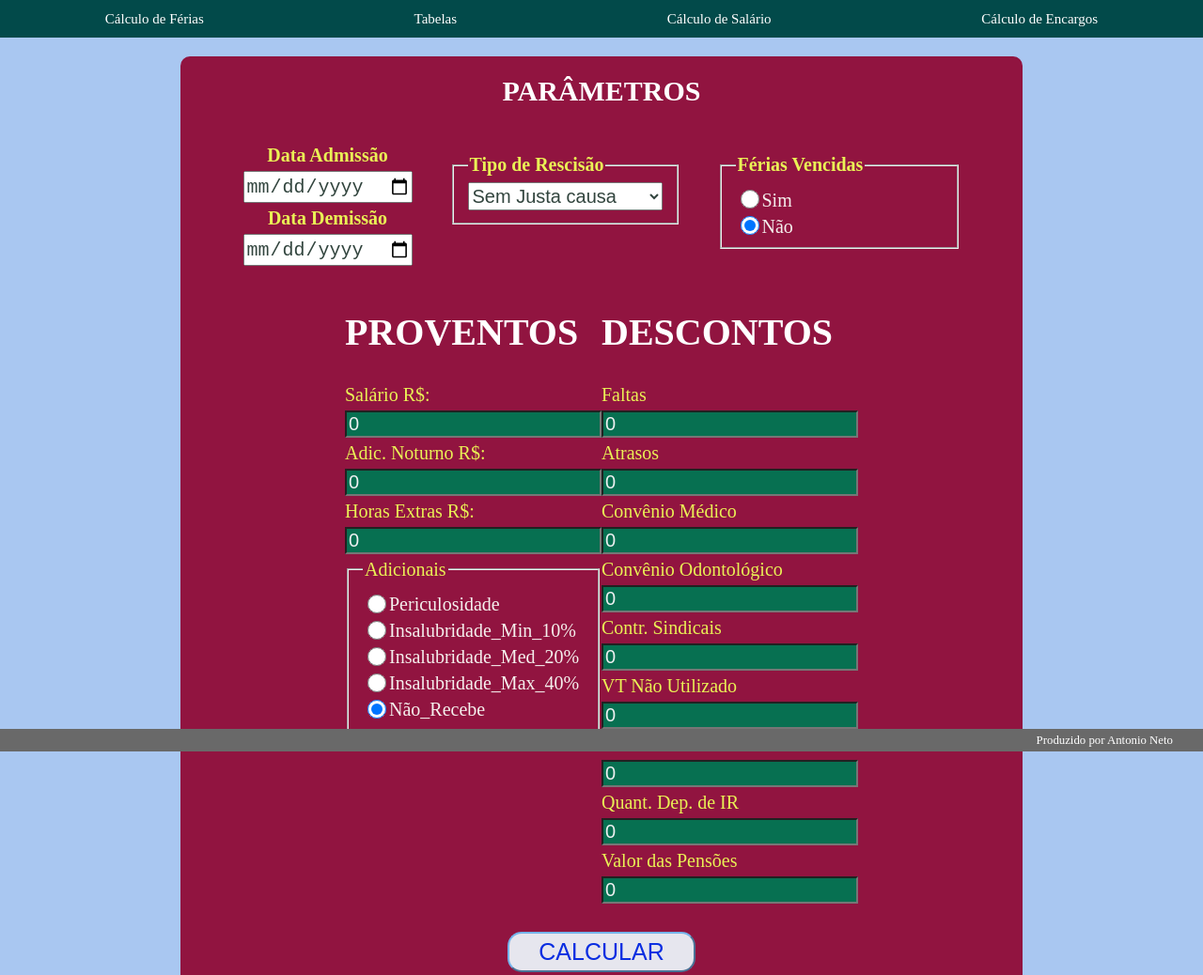
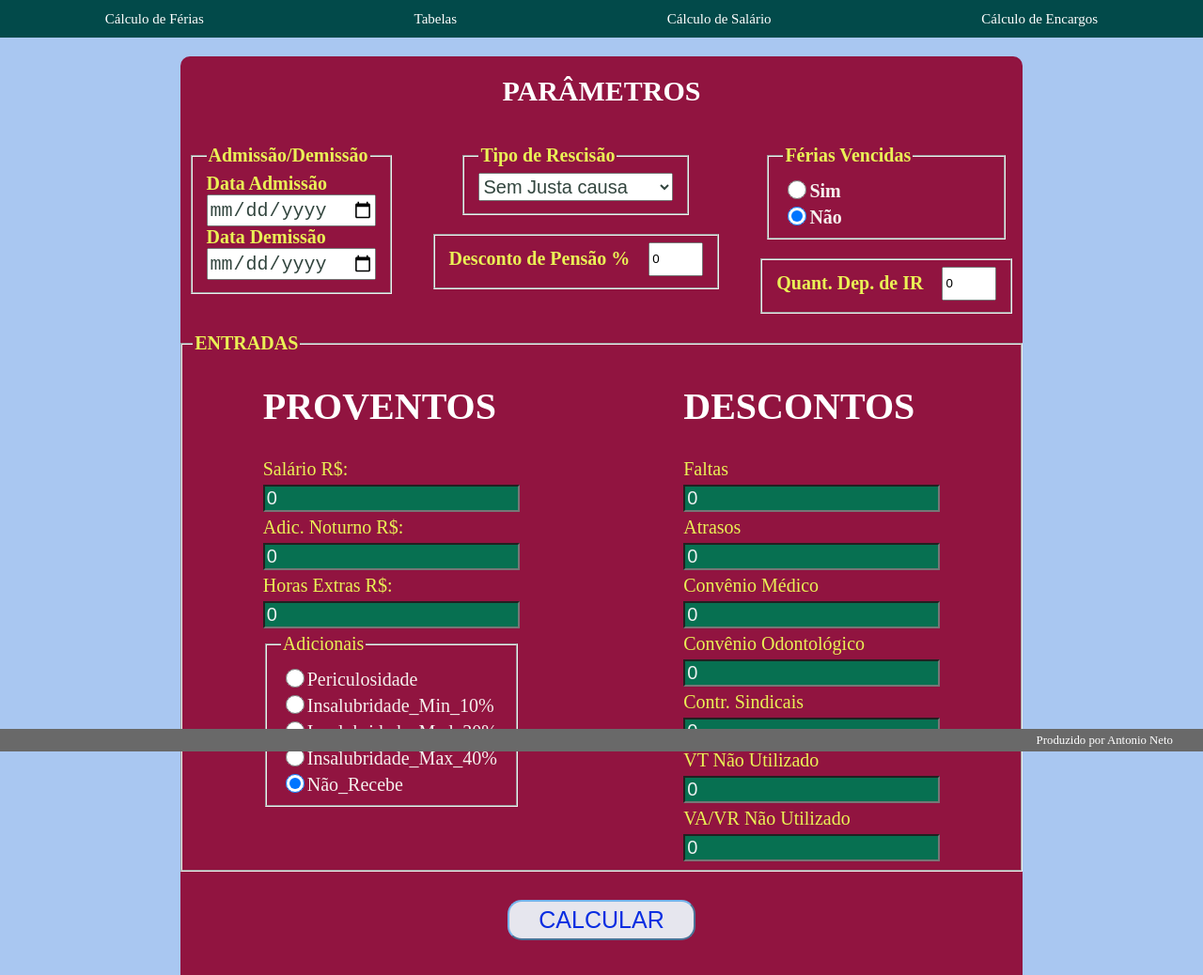
Before and after one commit to Guerreiro015/encargos, a plain HTML site: page rescisao.html in a window 1280 px wide. Shown: the top 1038 px of the page at 94% size. Drawn offline with Linux system fonts and the light colour scheme.

Commit message:
atualizar

```diff
--- a/rescisao.html
+++ b/rescisao.html
@@ -26,16 +26,19 @@
   <div class="formulario">
     <h1>PARÂMETROS</h1>
     <div class="form_titulo">
-      <div class="bases">
+      <div class="parametros">
+        <fieldset>
+          <legend>Admissão/Demissão</legend>
         <label for="text1">Data Admissão</label>
         <input class="Balao_texto" type="date" name="text1" id="text1">
         <label for="text2">Data Demissão</label>
         <input class="Balao_texto" type="date" name="text2" id="text2">
+      </fieldset>
       </div>
 
-      <div class="tipo">
+      <div class="parametros">
         <fieldset>
-          <legend class="bases">Tipo de Rescisão</legend>
+          <legend class="parametros">Tipo de Rescisão</legend>
           <select class="Balao_texto" name="tipo_rescisao" id="tipo_rescisao">
             <option value="Sem Justa causa">Sem Justa causa</option>
             <option value="Justa causa">Justa causa</option>
@@ -43,11 +46,15 @@
             <option value="Fim de Contrato">Fim de Contrato</option>
           </select>
         </fieldset>
+        <fieldset class="base_pensao">
+          <label class="proventos" for="pensao">Desconto de Pensão %</label>
+          <input class="base_pensao_balao" type="number" id="pensao" nome="pensao" value="0">
+        </fieldset>
       </div>
 
-      <div class="tipo">
+      <div class="parametros">
         <fieldset>
-          <legend class="bases">Férias Vencidas</legend>
+          <legend class="parametros">Férias Vencidas</legend>
           <div class="adicional">
             <input class="check" type="radio" name="ferias" value="SIM" id="sim">
             <label class="check" for="sim">Sim</label>
@@ -57,13 +64,18 @@
             <label class="check" for="nao">Não</label>
           </div>
         </fieldset>
-
+        <fieldset class="base_pensao">
+          <label class="proventos" for="depir">Quant. Dep. de IR</label>
+          <input class="base_pensao_balao" type="number" id="depir" nome="depir" value="0">
+        </fieldset>
 
       </div>
 
     </div>
 
     <div class="entradas">
+      <fieldset class="entradas">
+        <legend class="parametros">ENTRADAS</legend>
         <div class="form_titulo">
           <div class="proventos">
             <h1>PROVENTOS</h1>
@@ -116,16 +128,11 @@
             <input class="proventos_texto" type="text" id="convenio_odonto" nome="convenio_odonto" value="0">
             <label class="proventos" for="sindicato">Contr. Sindicais</label>
             <input class="proventos_texto" type="text" id="sindicato" nome="sindicato" value="0">
-
-
             <label class="proventos" for="vt_não_utilizado">VT Não Utilizado</label>
             <input class="proventos_texto" type="text" id="vt_não_utilizado" nome="vt_não_utilizado" value="0">
             <label class="proventos" for="va_não_utilizado">VA/VR Não Utilizado</label>
             <input class="proventos_texto" type="text" id="va_não_utilizado" nome="va_não_utilizado" value="0">
-          <label class="proventos" for="depir">Quant. Dep. de IR</label>
-          <input class="proventos_texto" type="text" id="depir" nome="depir" value="0">
-          <label class="proventos" for="pensao">Valor das Pensões</label>
-          <input class="proventos_texto" type="text" id="pensao" nome="pensao" value="0">
+
           </div>
         </div>
     </DIV>
@@ -134,10 +141,11 @@
     <button class="botao" onclick="calcularEncargos()">CALCULAR</button>
     <div>
       <h1>BASES</h1>
-          <fieldset>
+      <fieldset class="bases">
         <legend>Valores bases</legend>
         <div class="form_titulo">
           <div class="dias">
+
             <p id='rescisao'></p>
             <p id='diasRes'></p>
             <p id='valorDia'></p>
@@ -172,7 +180,7 @@
       </fieldset>
 
       <h1>VALORES</h1>
-          <fieldset>
+      <fieldset class="bases">
         <legend>Valores da Rescisão</legend>
         <div class="form_titulo">
           <div class="dias">
@@ -188,6 +196,7 @@
 
     <fieldset>
       <div>
+    </fieldset>
     <script src="/calculoRescisao.js"> </script>
   </div>
 </body>
--- a/styles.css
+++ b/styles.css
@@ -13,6 +13,14 @@ body{
 
 h1{
     color: white;
+}
+
+.entradas{
+    width: 900px;
+    display: flex;
+    flex-direction: row;
+    justify-content: space-evenly;
+    column-gap: 100px;
 }
 
 .formulario{
@@ -37,14 +45,41 @@ column-gap: 40px;
 }
 
 
-.bases{
+.parametros{
     color: #eaf155;
     display: flex;
     flex-direction: column;
     align-items: center;
     font-size: 20px;
     font-weight: bold;
-    row-gap: 5px;
+    row-gap: 20px;
+
+}
+.bases{
+    width: 900px;
+    color: #eaf155;
+    display: flex;
+    flex-direction: column;
+    align-items: center;
+    font-size: 20px;
+    font-weight: bold;
+    row-gap: 20px;
+
+}
+
+
+.base_pensao{
+    display: flex;
+    align-items: center;
+    gap: 20px;
+    font-size: 20px;
+
+}
+
+.base_pensao_balao{
+height: 30px;
+width: 50px;
+
 }
 
 .dias{
@@ -145,6 +180,7 @@ column-gap: 40px;
 }
 
 .Balao_texto{
+
     height: 30px;
     font-size: 20px;
     color: rgb(50, 69, 62);
@@ -182,8 +218,3 @@ column-gap: 40px;
     height: 20px;
     width: 30px;
 }
-
-.entradas{
-    display: flex;
-    flex-direction: row;
-}
```
Lines whose indentation alone changed are shown as unchanged.
